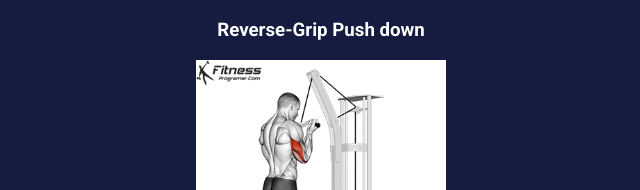
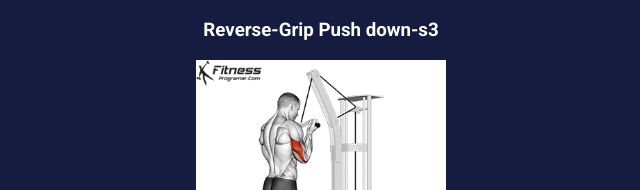
Before and after one commit to omsadeveloper/Befit, a plain HTML site: page index.html in a window 1280 px wide. Shown: the part 2684-2874 px from the top of the page, 319-959 px from the left. Drawn offline with Linux system fonts and the light colour scheme.

Commit message:
just udpate super set tricep

```diff
--- a/index.html
+++ b/index.html
@@ -175,7 +175,7 @@
             </div>
             <div class="workout-box">
                 <h3 class="title">
-                    Reverse-Grip Push down
+                    Reverse-Grip Push down-s3
                 </h3>
                 <div class="view-workout">
                     <img src="img/triceps/Reverse-Grip-Pushdown.gif" alt="">
```
